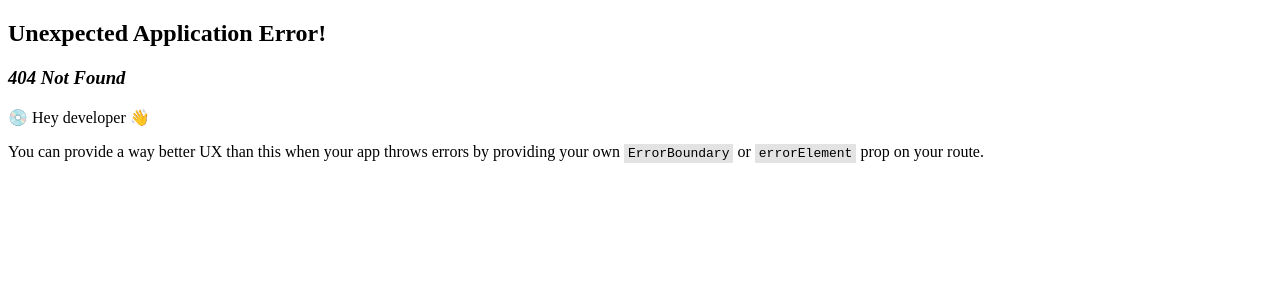
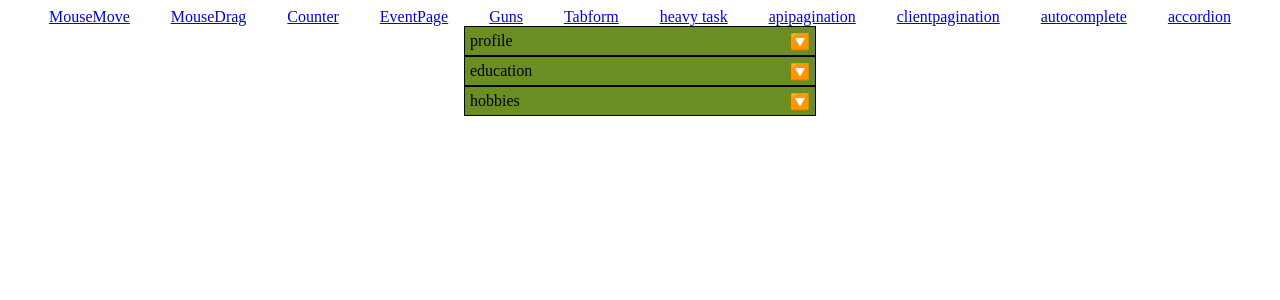
Before and after one commit to LakshmanaGottapu/MachineCoding, a React (Vite) app: page /accordion in a window 1280 px wide. Before the commit this address had no page. Shown: the top 300 px of the page. Built offline with nearby package versions, Linux system fonts and the light colour scheme.

Commit message:
accordion is implemented

```diff
--- a/src/App.tsx
+++ b/src/App.tsx
@@ -17,6 +17,7 @@ function App() {
             <NavItem><Link to='apipagination'>apipagination</Link></NavItem>
             <NavItem><Link to='clientpagination'>clientpagination</Link></NavItem>
             <NavItem><Link to='autocomplete'>autocomplete</Link></NavItem>
+            <NavItem><Link to='accordion'>accordion</Link></NavItem>
           </Nav>
         </Navbar.Collapse>
       </Navbar>
--- /dev/null
+++ b/src/Components/Accordion.tsx
@@ -0,0 +1,38 @@
+import {useState, useEffect, useMemo} from 'react'
+
+function Accordion() {
+    const [data] = useState({profile: {
+        name: 'lakshman',
+        age: 28,
+        motherTongue: 'telugu',
+        state: 'Andhra Pradesh'
+      },
+      education: {
+        Intermediate: 'MPC',
+        undergrad: 'engineering',
+      },
+      hobbies: {
+        timepass: 'watching tv',
+        passion: 'technology',
+        curiosity: 'science'
+      }
+    })
+    const keys = useMemo(()=>Object.keys(data) as Array<keyof typeof data>,[data]);
+    const [key, setKey] = useState< "" | keyof typeof data>("");
+  return (
+    <div >
+        {keys.map(title => (<div key={title} style={{margin:'auto', border:'1px solid black', width:'350px'}}>
+            <div onClick={()=>{key===title ? setKey("") : setKey(title)}} style={{backgroundColor:'olivedrab', padding:'5px', cursor:'pointer'}}>
+              <span>{title}</span>
+              {key== title? <span style={{float:'right'}}>🔼</span> : <span  style={{float:'right', cursor:'pointer'}}>🔽</span>}
+            </div>
+            { key==title && <div style={{margin:'5px'}}>
+              {Object.keys(data[title]).map(key => <span key={key} style={{display:'block'}}><strong>{key}:</strong> {data[title][key as keyof typeof data[typeof title]]}</span>)}
+            </div> }
+        </div>)
+        )}
+    </div>
+  )
+}
+
+export default Accordion
--- a/src/main.tsx
+++ b/src/main.tsx
@@ -11,6 +11,7 @@ import HeavyTask from './Components/HeavyTask.tsx';
 import APIPagination from './Components/APIPagination.tsx'
 import ClientPagination from './Components/ClientPagination.tsx'
 import AutoComplete from './Components/AutoComplete.tsx'
+import Accordion from './Components/Accordion.tsx'
 const router = createBrowserRouter([
     {
         path: '/',
@@ -55,6 +56,10 @@ const router = createBrowserRouter([
             {
                 path: 'autocomplete',
                 element: <AutoComplete/>
+            },
+            {
+                path: 'accordion',
+                element: <Accordion/>
             }
         ]
     }
```
